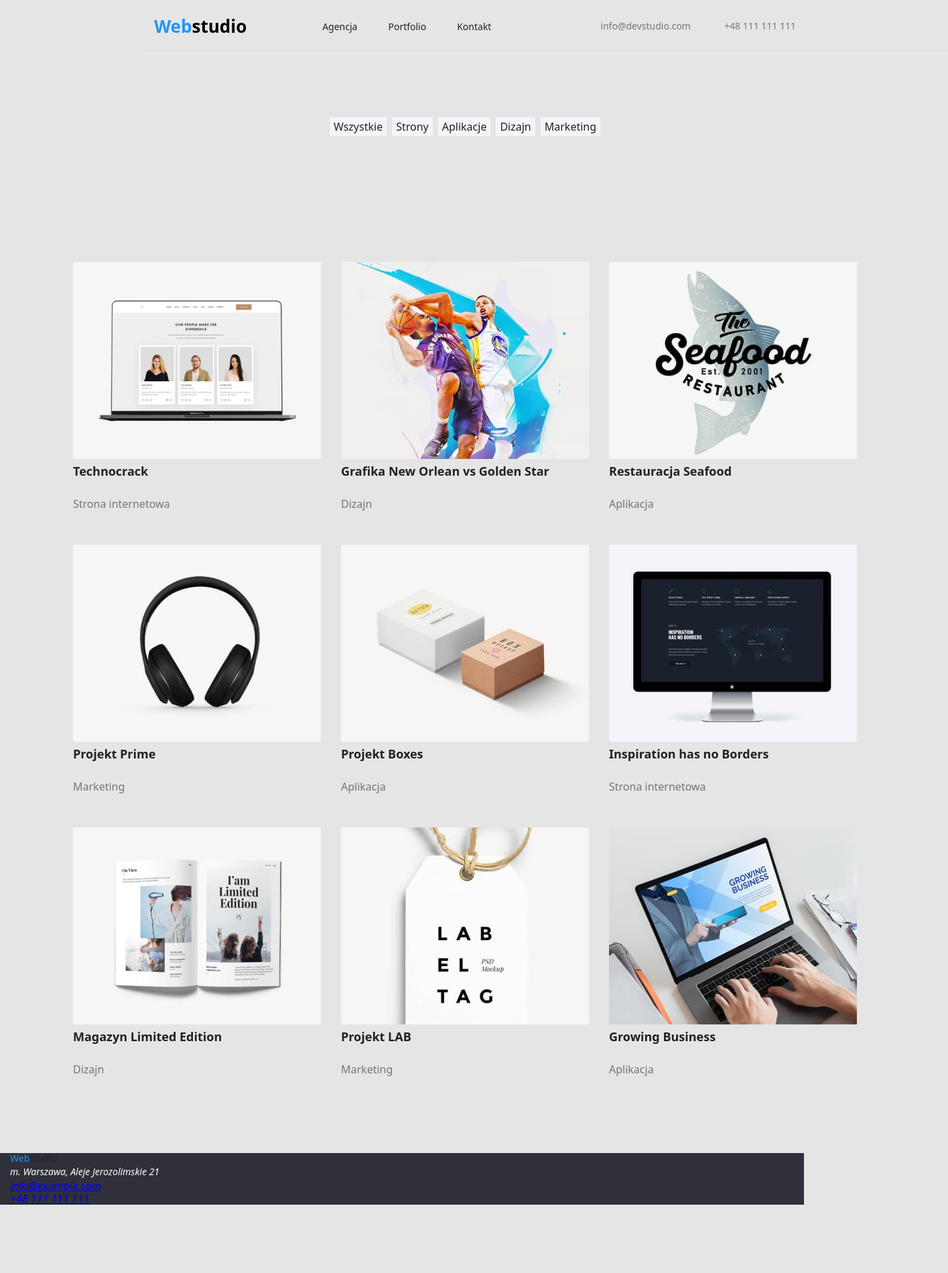
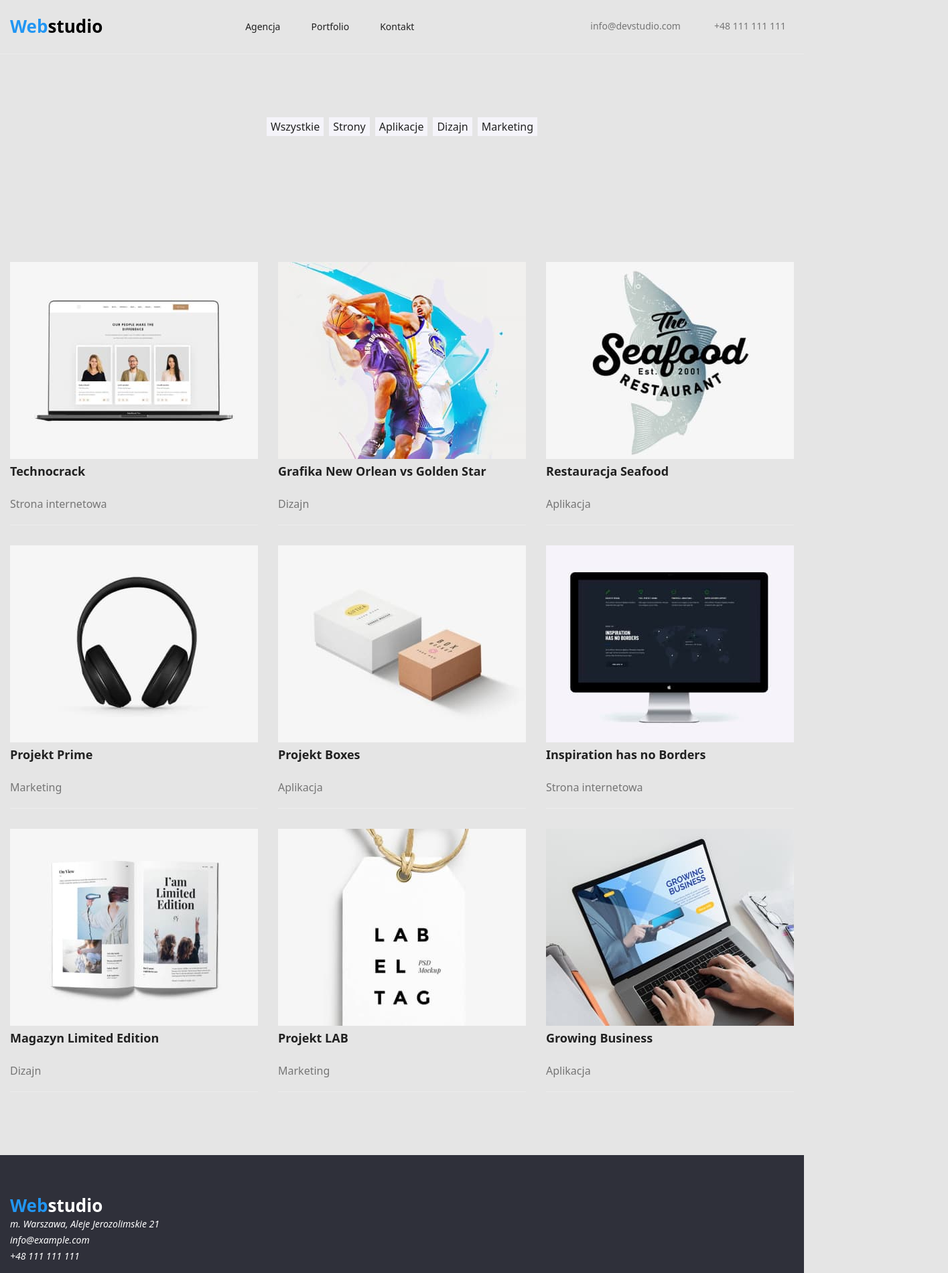
Before and after one commit to natalia-buskiewicz/goit-markup-hw-03, a plain HTML site: page portfolio.html in a window 1280 px wide. Shown: the top 1900 px of the page at 67% size, 1415 px wide, since content can reach past the window. Before the commit the page ends 1800 px from the top, so only its background shows below. Drawn offline with nearby package versions, Linux system fonts and the light colour scheme.

Commit message:
Css poprawki

```diff
--- a/css/styles.css
+++ b/css/styles.css
@@ -34,7 +34,8 @@ ul {
   padding-inline: 15px;
 }
 .section {
-  padding: 94px;
+  padding-top: 94px;
+  padding-bottom: 94px;
 }
 img {
   display: block;
@@ -45,15 +46,13 @@ img {
 /* header */
 .header {
   border-bottom: 1px #ececec solid;
-  padding-right: 227px;
+  padding-right: 27px;
   padding-top: 24px;
   padding-bottom: 25px;
   display: flex;
   flex-direction: row;
   justify-content: space-between;
   align-items: center;
-  width: 1200px;
-  margin-left: 215px;
 }
 .logo-header {
   color: var(--black-colour);
@@ -147,10 +146,14 @@ img {
   list-style: none;
   gap: 30px;
 }
+
 .lorem-item {
   width: 270px;
   flex-basis: calc((100% - 30px) / 5);
   margin-top: 94px;
+}
+.lorem-item:not(:last-child) {
+  margin-right: 0px;
 }
 .lorem-list {
   color: var(--dark-grey-header);
@@ -182,6 +185,9 @@ img {
 .our-job-item {
   flex-basis: calc((100% - 60px) / 3);
 }
+.our-job-item:not(:last-child) {
+  margin-right: 0px;
+}
 .picture {
   display: block;
 }
@@ -193,6 +199,9 @@ img {
 }
 .our-team-item {
   flex-basis: calc((100% - 90px) / 4);
+}
+.our-team-item:not(:last-child) {
+  margin-right: 0px;
 }
 .personal-data {
   color: var(--dark-grey-header);
@@ -212,7 +221,9 @@ img {
   display: flex;
   flex-direction: column;
   justify-content: flex-start;
-  align-content: flex-start;
+  align-content: center;
+  padding-top: 60px;
+  padding-bottom: 60px;
 }
 .logo-footer {
   color: var(--white-color);
@@ -272,6 +283,7 @@ address {
 }
 .portfolio-net-item {
   flex-basis: calc((100% - 60px) / 3);
+  border-bottom: 1px #ececec solid;
 }
 .portfolio-header {
   color: var(--dark-grey-header);
--- a/portfolio.html
+++ b/portfolio.html
@@ -90,7 +90,7 @@
                 <h3 class="portfolio-header">Technocrack</h3>
                 <p class="portfolio-text">Strona internetowa</p>
               </li>
-              <li>
+              <li class="portfolio-net-item">
                 <img
                   src="images/grafika-new-orlean.jpg"
                   width="370"
@@ -101,7 +101,7 @@
                 </h3>
                 <p class="portfolio-text">Dizajn</p>
               </li>
-              <li>
+              <li class="portfolio-net-item">
                 <img
                   src="images/Restauracja-Seafood.jpg"
                   width="370"
@@ -110,17 +110,17 @@
                 <h3 class="portfolio-header">Restauracja Seafood</h3>
                 <p class="portfolio-text">Aplikacja</p>
               </li>
-              <li>
+              <li class="portfolio-net-item">
                 <img src="images/Projekt-Prime.jpg" width="370" height="294" />
                 <h3 class="portfolio-header">Projekt Prime</h3>
                 <p class="portfolio-text">Marketing</p>
               </li>
-              <li>
+              <li class="portfolio-net-item">
                 <img src="images/Projekt-Boxes.jpg" width="370" height="294" />
                 <h3 class="portfolio-header">Projekt Boxes</h3>
                 <p class="portfolio-text">Aplikacja</p>
               </li>
-              <li>
+              <li class="portfolio-net-item">
                 <img
                   src="images/Inspiration-has-no-Borders.jpg"
                   width="370"
@@ -129,7 +129,7 @@
                 <h3 class="portfolio-header">Inspiration has no Borders</h3>
                 <p class="portfolio-text">Strona internetowa</p>
               </li>
-              <li>
+              <li class="portfolio-net-item">
                 <img
                   src="images/Magazyn-Limited-Edition.jpg"
                   width="370"
@@ -138,12 +138,12 @@
                 <h3 class="portfolio-header">Magazyn Limited Edition</h3>
                 <p class="portfolio-text">Dizajn</p>
               </li>
-              <li>
+              <li class="portfolio-net-item">
                 <img src="images/Projekt-LAB.jpg" width="370" height="294" />
                 <h3 class="portfolio-header">Projekt LAB</h3>
                 <p class="portfolio-text">Marketing</p>
               </li>
-              <li>
+              <li class="portfolio-net-item">
                 <img
                   src="images/Growing-Business.jpg"
                   width="370"
@@ -158,17 +158,17 @@
       </main>
       <footer>
         <div class="container footer">
-          <a class="header-primary" href="#"
+          <a class="logo-footer" href="#"
             ><span class="highlight">Web</span>studio</a
           >
           <address>
             <span class="company-location">
               m. Warszawa, Aleje Jerozolimskie 21
             </span>
-            <a class="contact-links link" href="mailto:info@example.com"
+            <a class="contact-footer link" href="mailto:info@example.com"
               >info@example.com</a
             >
-            <a class="contact-links link" href="tel:+48111111111"
+            <a class="contact-footer link" href="tel:+48111111111"
               >+48 111 111 111</a
             >
           </address>
```
